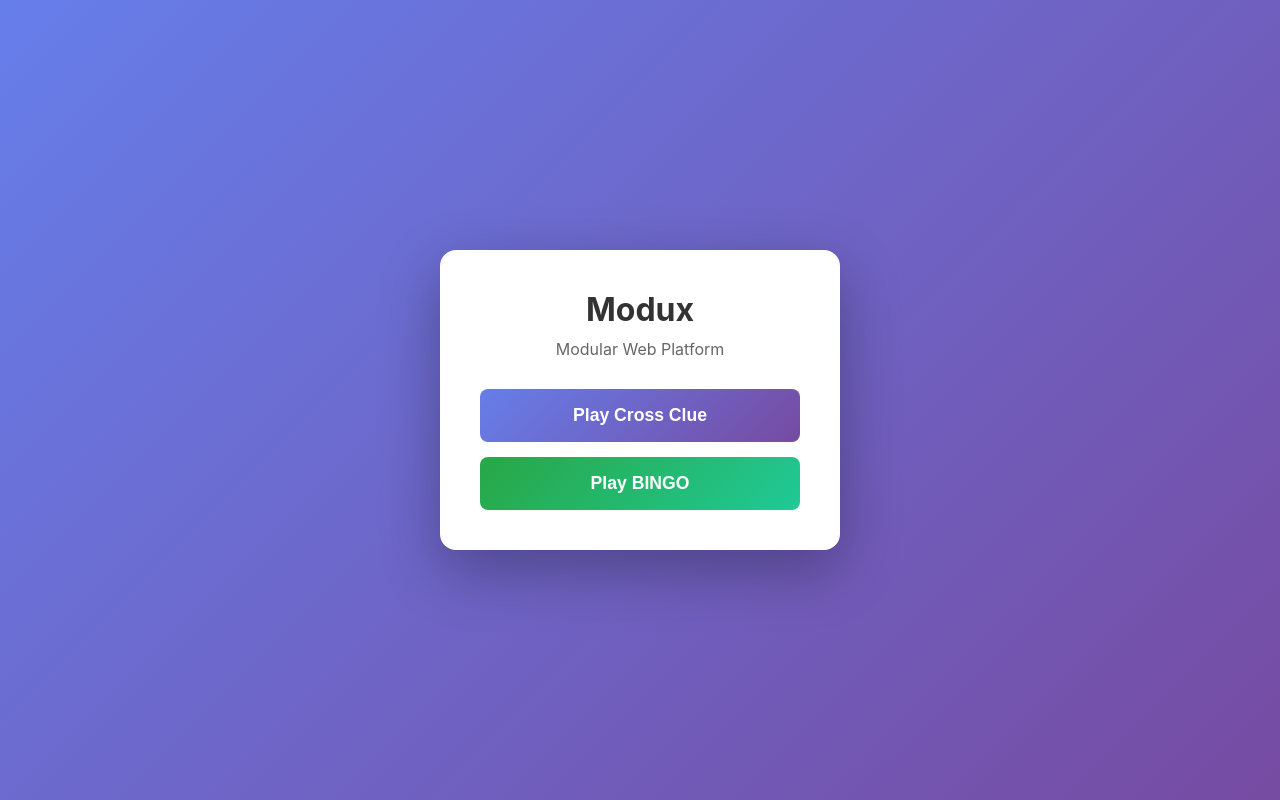
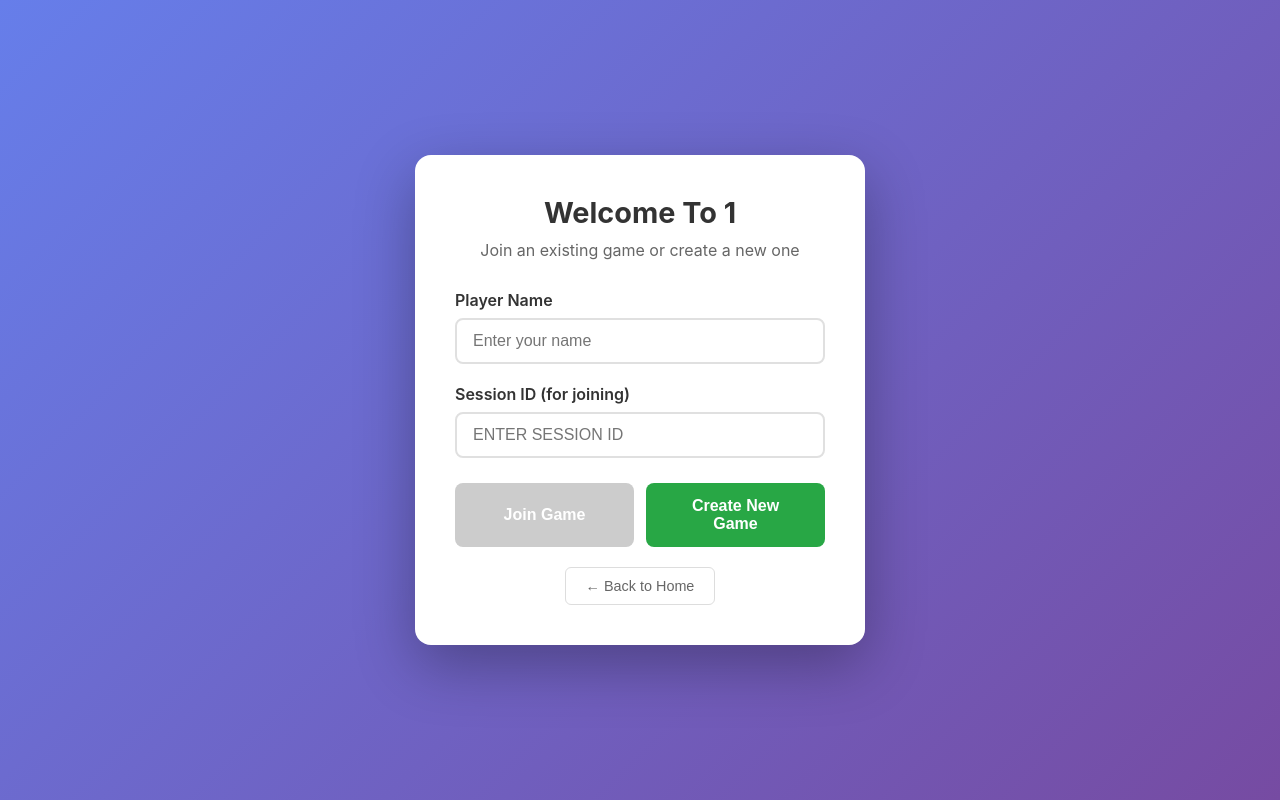
Before and after one commit to aayushjain0829/Modux, a React (Vite) app in the folder frontend/: page /lobby/1 in a window 1280 px wide. Before the commit this address led to /. Built offline with nearby package versions, Linux system fonts and the light colour scheme.

Commit message:
feat(core): implement unified Lobby component for dynamic session generation and routing

```diff
--- a/frontend/src/App.jsx
+++ b/frontend/src/App.jsx
@@ -1,5 +1,6 @@
 import { BrowserRouter as Router, Routes, Route, Navigate } from 'react-router-dom'
 import Dashboard from './components/Dashboard'
+import Lobby from './components/Lobby'
 import CrossClueLanding from './apps/cross_clue/CrossClueLanding'
 import CrossClue from './apps/cross_clue/CrossClue'
 import BingoGame from './apps/bingo/BingoGame'
@@ -9,6 +10,7 @@ function App() {
     <Router>
       <Routes>
         <Route path="/" element={<Dashboard />} />
+        <Route path="/lobby/:appName" element={<Lobby />} />
         <Route path="/cross-clue" element={<CrossClueLanding />} />
         <Route path="/cross-clue/:sessionId" element={<CrossClue />} />
         <Route path="/bingo/:sessionId" element={<BingoGame />} />
--- a/frontend/src/components/Dashboard.jsx
+++ b/frontend/src/components/Dashboard.jsx
@@ -37,7 +37,7 @@ function Dashboard() {
           Modular Web Platform
         </p>
         <button
-          onClick={() => navigate('/cross-clue')}
+          onClick={() => navigate('/lobby/cross-clue')}
           style={{
             background: 'linear-gradient(135deg, #667eea 0%, #764ba2 100%)',
             color: 'white',
@@ -63,10 +63,7 @@ function Dashboard() {
           Play Cross Clue
         </button>
         <button
-          onClick={() => {
-            const sessionId = Math.random().toString(36).substring(2, 8).toUpperCase();
-            navigate(`/bingo/${sessionId}`);
-          }}
+          onClick={() => navigate('/lobby/bingo')}
           style={{
             background: 'linear-gradient(135deg, #28a745 0%, #20c997 100%)',
             color: 'white',
--- /dev/null
+++ b/frontend/src/components/Lobby.jsx
@@ -0,0 +1,225 @@
+import React, { useState } from 'react';
+import { useParams, useNavigate } from 'react-router-dom';
+import { useUser } from '../context/UserContext';
+
+const Lobby = () => {
+  const { appName } = useParams();
+  const navigate = useNavigate();
+  const { username, updateUsername } = useUser();
+
+  const [sessionId, setSessionId] = useState('');
+  const [localUsername, setLocalUsername] = useState(username);
+
+  const formattedAppName = appName ? appName.replace(/-/g, ' ').toUpperCase() : 'GAME';
+
+  const handleCreateGame = () => {
+    // Save username to context
+    if (localUsername.trim()) {
+      updateUsername(localUsername.trim());
+    }
+
+    // Generate random 6-character session ID
+    const newSessionId = Math.random().toString(36).substring(2, 8).toUpperCase();
+
+    // Navigate to the game
+    navigate(`/${appName}/${newSessionId}`);
+  };
+
+  const handleJoinGame = () => {
+    if (!sessionId.trim()) {
+      alert('Please enter a session ID');
+      return;
+    }
+
+    // Save username to context
+    if (localUsername.trim()) {
+      updateUsername(localUsername.trim());
+    }
+
+    // Navigate to the game
+    navigate(`/${appName}/${sessionId.trim().toUpperCase()}`);
+  };
+
+  return (
+    <div style={{
+      display: 'flex',
+      flexDirection: 'column',
+      alignItems: 'center',
+      justifyContent: 'center',
+      minHeight: '100vh',
+      background: 'linear-gradient(135deg, #667eea 0%, #764ba2 100%)',
+      padding: '20px'
+    }}>
+      <div style={{
+        background: 'white',
+        padding: '40px',
+        borderRadius: '16px',
+        boxShadow: '0 20px 60px rgba(0, 0, 0, 0.3)',
+        textAlign: 'center',
+        maxWidth: '450px',
+        width: '100%'
+      }}>
+        <h1 style={{
+          fontSize: '1.8rem',
+          marginBottom: '10px',
+          color: '#333',
+          textTransform: 'capitalize'
+        }}>
+          Welcome to {formattedAppName}
+        </h1>
+
+        <p style={{
+          fontSize: '1rem',
+          color: '#666',
+          marginBottom: '30px'
+        }}>
+          Join an existing game or create a new one
+        </p>
+
+        {/* Player Name Input */}
+        <div style={{ marginBottom: '20px', textAlign: 'left' }}>
+          <label style={{
+            display: 'block',
+            marginBottom: '8px',
+            color: '#333',
+            fontWeight: '600'
+          }}>
+            Player Name
+          </label>
+          <input
+            type="text"
+            value={localUsername}
+            onChange={(e) => setLocalUsername(e.target.value)}
+            placeholder="Enter your name"
+            style={{
+              width: '100%',
+              padding: '12px 16px',
+              fontSize: '1rem',
+              border: '2px solid #e0e0e0',
+              borderRadius: '8px',
+              boxSizing: 'border-box',
+              transition: 'border-color 0.2s'
+            }}
+            onFocus={(e) => e.target.style.borderColor = '#667eea'}
+            onBlur={(e) => e.target.style.borderColor = '#e0e0e0'}
+          />
+        </div>
+
+        {/* Session ID Input */}
+        <div style={{ marginBottom: '25px', textAlign: 'left' }}>
+          <label style={{
+            display: 'block',
+            marginBottom: '8px',
+            color: '#333',
+            fontWeight: '600'
+          }}>
+            Session ID (for joining)
+          </label>
+          <input
+            type="text"
+            value={sessionId}
+            onChange={(e) => setSessionId(e.target.value.toUpperCase())}
+            placeholder="Enter session ID"
+            style={{
+              width: '100%',
+              padding: '12px 16px',
+              fontSize: '1rem',
+              border: '2px solid #e0e0e0',
+              borderRadius: '8px',
+              boxSizing: 'border-box',
+              transition: 'border-color 0.2s',
+              textTransform: 'uppercase'
+            }}
+            onFocus={(e) => e.target.style.borderColor = '#667eea'}
+            onBlur={(e) => e.target.style.borderColor = '#e0e0e0'}
+          />
+        </div>
+
+        {/* Action Buttons */}
+        <div style={{ display: 'flex', gap: '12px' }}>
+          <button
+            onClick={handleJoinGame}
+            disabled={!sessionId.trim()}
+            style={{
+              flex: 1,
+              padding: '14px 24px',
+              fontSize: '1rem',
+              fontWeight: '600',
+              background: sessionId.trim() ? '#667eea' : '#ccc',
+              color: 'white',
+              border: 'none',
+              borderRadius: '8px',
+              cursor: sessionId.trim() ? 'pointer' : 'not-allowed',
+              transition: 'all 0.2s'
+            }}
+            onMouseOver={(e) => {
+              if (sessionId.trim()) {
+                e.target.style.background = '#5568d3';
+                e.target.style.transform = 'translateY(-2px)';
+              }
+            }}
+            onMouseOut={(e) => {
+              e.target.style.background = sessionId.trim() ? '#667eea' : '#ccc';
+              e.target.style.transform = 'translateY(0)';
+            }}
+          >
+            Join Game
+          </button>
+
+          <button
+            onClick={handleCreateGame}
+            style={{
+              flex: 1,
+              padding: '14px 24px',
+              fontSize: '1rem',
+              fontWeight: '600',
+              background: '#28a745',
+              color: 'white',
+              border: 'none',
+              borderRadius: '8px',
+              cursor: 'pointer',
+              transition: 'all 0.2s'
+            }}
+            onMouseOver={(e) => {
+              e.target.style.background = '#218838';
+              e.target.style.transform = 'translateY(-2px)';
+            }}
+            onMouseOut={(e) => {
+              e.target.style.background = '#28a745';
+              e.target.style.transform = 'translateY(0)';
+            }}
+          >
+            Create New Game
+          </button>
+        </div>
+
+        <button
+          onClick={() => navigate('/')}
+          style={{
+            marginTop: '20px',
+            padding: '10px 20px',
+            fontSize: '0.9rem',
+            color: '#666',
+            background: 'transparent',
+            border: '1px solid #ddd',
+            borderRadius: '6px',
+            cursor: 'pointer',
+            transition: 'all 0.2s'
+          }}
+          onMouseOver={(e) => {
+            e.target.style.background = '#f5f5f5';
+            e.target.style.borderColor = '#999';
+          }}
+          onMouseOut={(e) => {
+            e.target.style.background = 'transparent';
+            e.target.style.borderColor = '#ddd';
+          }}
+        >
+          ← Back to Home
+        </button>
+      </div>
+    </div>
+  );
+};
+
+export default Lobby;
```
